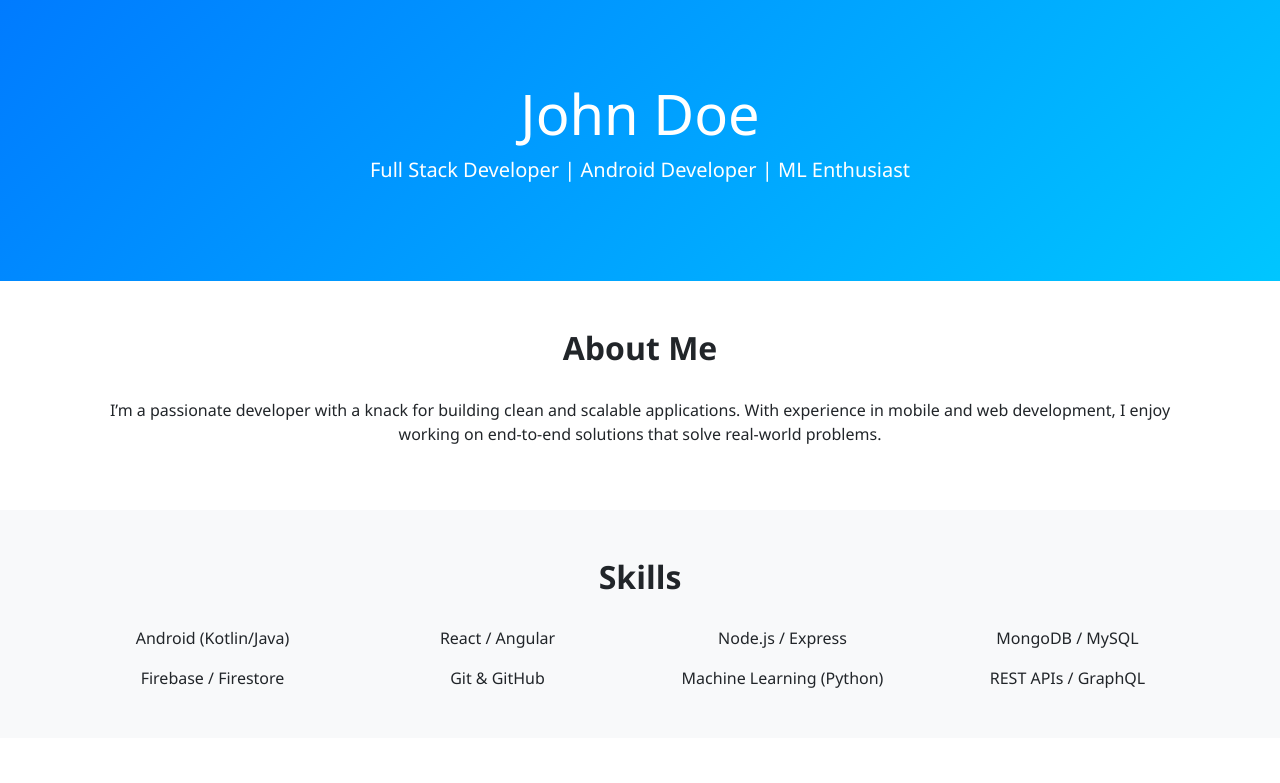
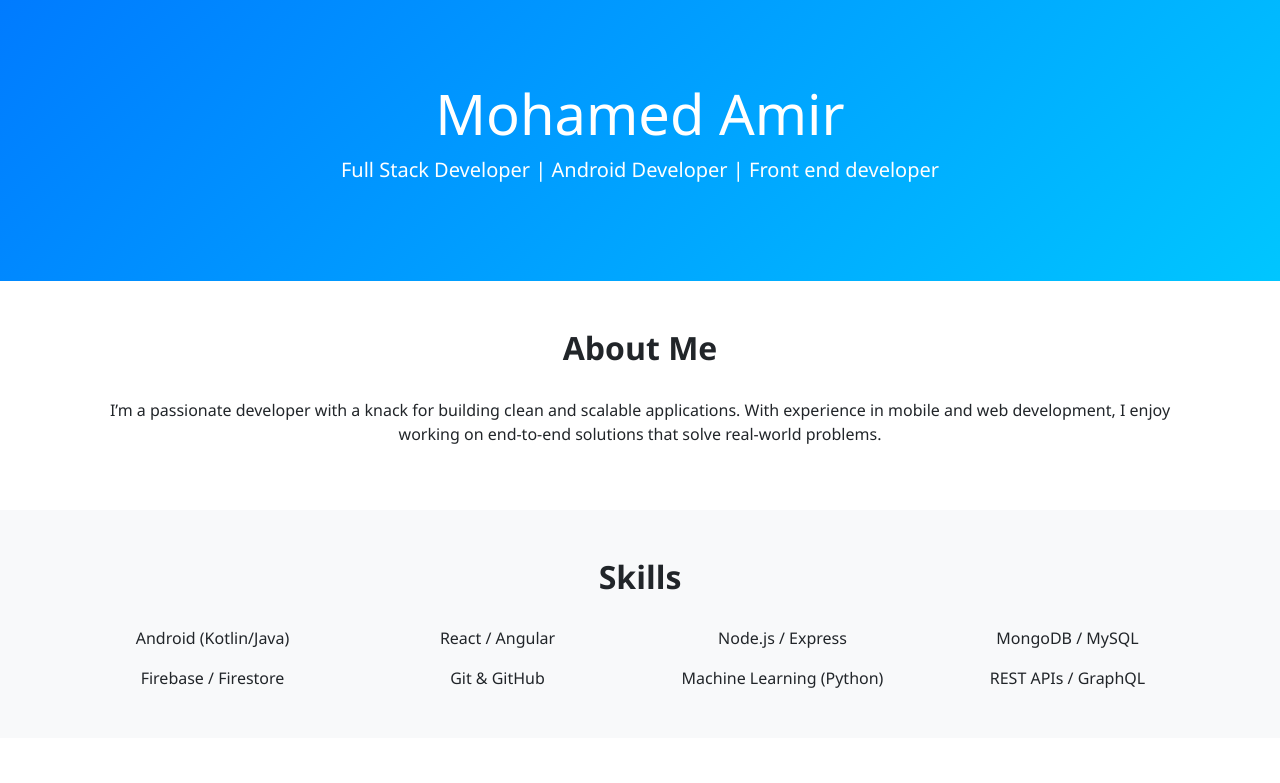
Before and after one commit to Mohamedamir2004/portfolio_zee_space, a plain HTML site: page index.html in a window 1280 px wide. Shown: the top 783 px of the page. Drawn offline with nearby package versions, Linux system fonts and the light colour scheme.

Commit message:
add the names

```diff
--- a/index.html
+++ b/index.html
@@ -29,8 +29,8 @@
   <!-- Hero Section -->
   <section class="hero">
     <div class="container">
-      <h1 class="display-4">John Doe</h1>
-      <p class="lead">Full Stack Developer | Android Developer | ML Enthusiast</p>
+      <h1 class="display-4">Mohamed Amir </h1>
+      <p class="lead">Full Stack Developer | Android Developer | Front end developer</p>
     </div>
   </section>
 
```
